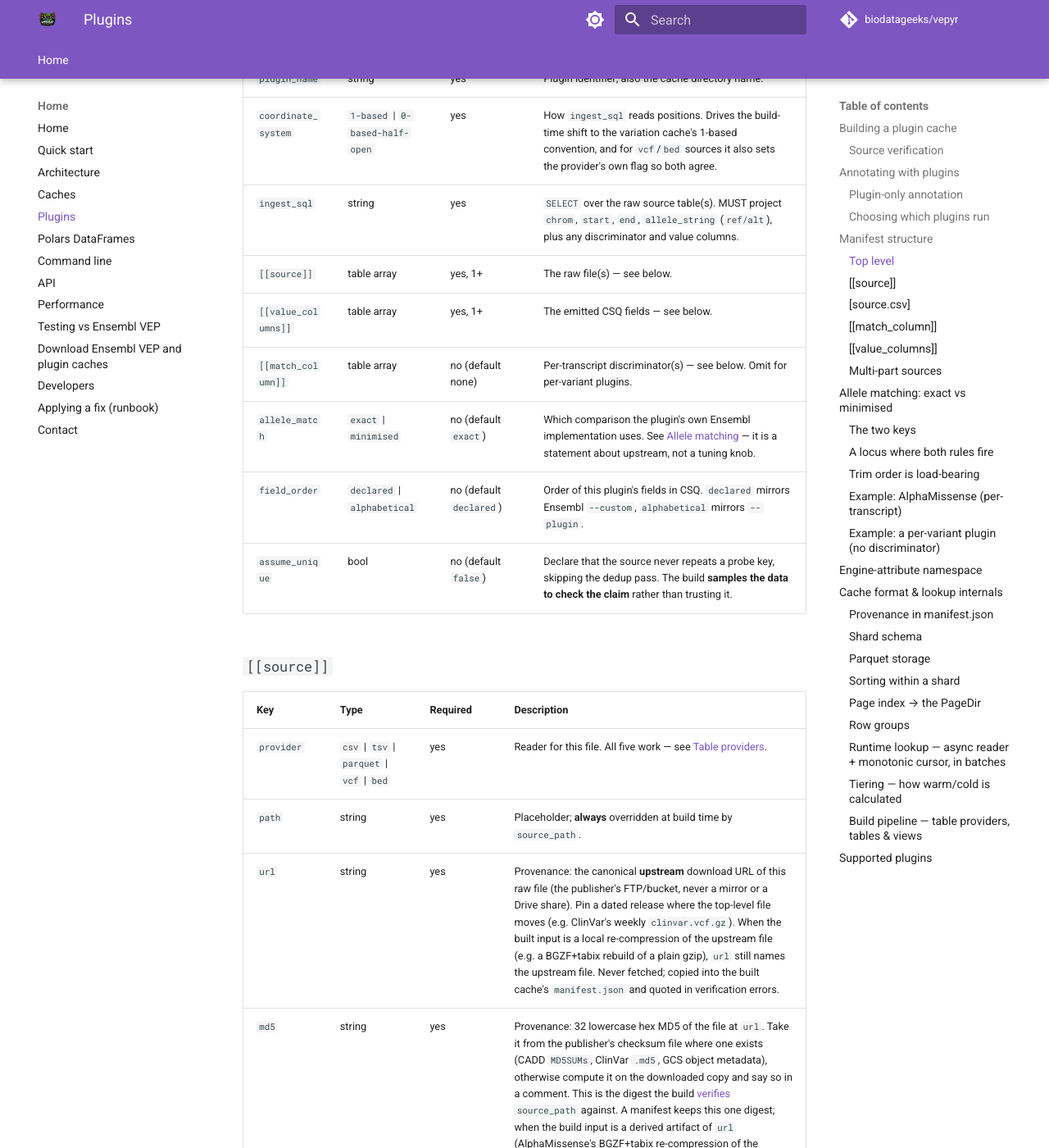
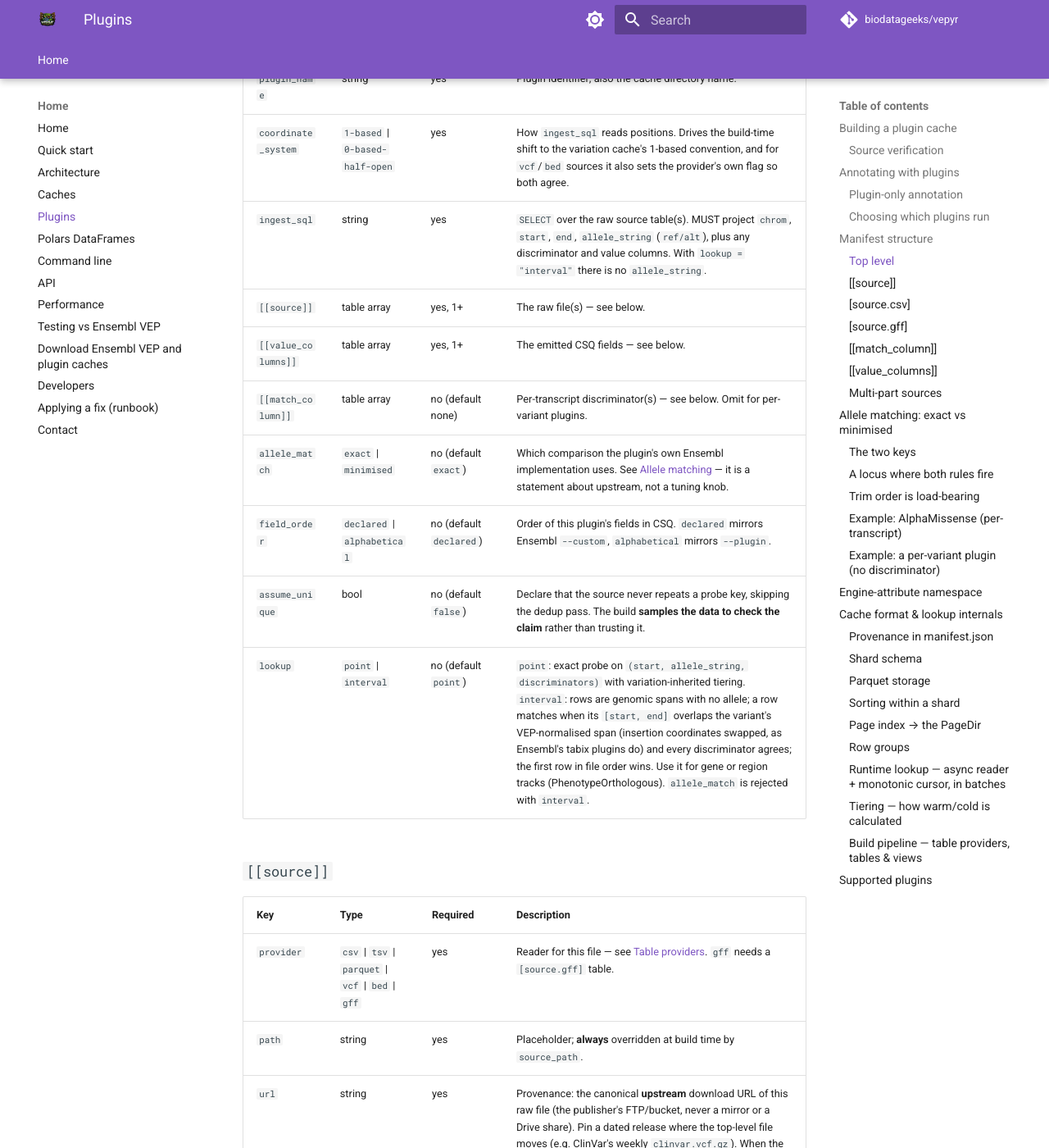
Before and after one commit to biodatageeks/vepyr, an MkDocs documentation site: the page built from docs/plugins.md, in a window 1280 px wide and 1400 px high, scrolled down 4343 px. Shown: the whole window at 82% size. Built offline with MkDocs 1.6.1 and Material for MkDocs 9.7.7, drawn with Linux system fonts in a browser that asks for light colours; comment, search, counter and statistics services are not loaded; some of the changed text lies outside the part shown.

Commit message:
docs: gff sources, interval lookups and the PhenotypeOrthologous plugin
Co-Authored-By: Claude Fable 5.1 <noreply@anthropic.com>
Claude-Session: https://claude.ai/code/session_01Ybip12LHW1qoorZjs3TwYT

```diff
--- a/README.md
+++ b/README.md
@@ -32,7 +32,7 @@ results as a `polars.LazyFrame` or a VCF with `CSQ` in the `INFO` column.
 | [Command line](https://biodatageeks.org/vepyr/cli/) | `vepyr annotate`, VCF in, VCF out |
 | [Download Ensembl VEP and plugin caches](https://biodatageeks.org/vepyr/downloads/) | Prebuilt release-116 caches |
 | [Caches](https://biodatageeks.org/vepyr/caches/) | Cache types, entity schemas, CSQ output fields |
-| [Plugins](https://biodatageeks.org/vepyr/plugins/) | CADD, SpliceAI, AlphaMissense, ClinVar, dbNSFP |
+| [Plugins](https://biodatageeks.org/vepyr/plugins/) | CADD, SpliceAI, AlphaMissense, ClinVar, dbNSFP, PhenotypeOrthologous |
 | [API reference](https://biodatageeks.org/vepyr/api/) | `build_cache()`, `annotate()`, … |
 | [Performance](https://biodatageeks.org/vepyr/performance/) | Benchmarks vs Ensembl VEP |
 
--- a/docs/dataframes.md
+++ b/docs/dataframes.md
@@ -156,7 +156,9 @@ type come from the plugin's manifest, not from the CSQ text it travels in:
 - A plugin keyed on a transcript feature, such as SpliceAI (by gene symbol)
   or AlphaMissense (by protein change), gives one value per consequence
   entry, aligned with `Consequence`: `SpliceAI_pred_DP_AG: List(Int32)`,
-  `am_pathogenicity: List(Float32)`.
+  `am_pathogenicity: List(Float32)`. Interval plugins such as
+  PhenotypeOrthologous (gene span + `Gene`) are lists too, empty on entries
+  whose transcript lies outside the matching span.
 - The element type is the manifest's `type`: `Utf8`, `Int32` or `Float32`.
   CADD's scores are declared `Utf8` so the VCF reproduces the source digits
   exactly, which is why `CADD_PHRED` is a string; cast it when you need a
--- a/docs/downloads.md
+++ b/docs/downloads.md
@@ -194,13 +194,16 @@ the CSQ output.
 | SpliceAI | [`vepyr_116_GRCh38_plugin_spliceai`](https://huggingface.co/datasets/biodatageeks/vepyr_116_GRCh38_plugin_spliceai) | 24 G | Ensembl 110 masked SNV MANE (model v1.3.1) |
 | AlphaMissense | [`vepyr_116_GRCh38_plugin_alphamissense`](https://huggingface.co/datasets/biodatageeks/vepyr_116_GRCh38_plugin_alphamissense) | 545 M | hg38 canonical, 2023 release |
 | ClinVar | [`vepyr_116_GRCh38_plugin_clinvar`](https://huggingface.co/datasets/biodatageeks/vepyr_116_GRCh38_plugin_clinvar) | 77 M | GRCh38 weekly, `fileDate=2026-07-06` |
+| PhenotypeOrthologous | [`vepyr_116_GRCh38_plugin_phenotypeorthologous`](https://huggingface.co/datasets/biodatageeks/vepyr_116_GRCh38_plugin_phenotypeorthologous) | < 10 M | Ensembl release-116 GFF3 (`…_112_GRCh38.gff3.gz`) |
 
 Each repository holds `chr1.parquet` … `chr22.parquet` plus the plugin
-`manifest.json`. **Autosomes only** — chrX, chrY and chrM are not covered. Every
-dataset card documents its full source provenance, schema, CSQ field mapping and
-licence.
+`manifest.json`. The four score caches are **autosomes only** — chrX, chrY and
+chrM are not covered; the PhenotypeOrthologous cache also carries `chrX` and
+`chrMT` (its source has no chrY rows, which the manifest lists with 0 rows).
+Every dataset card documents its full source provenance, schema, CSQ field
+mapping and licence.
 
-!!! warning "Three of the four are non-commercial only"
+!!! warning "Three of the five are non-commercial only"
     **CADD**, **SpliceAI** and **AlphaMissense** restrict use to academic /
     non-profit research; commercial use needs a licence from the respective
     provider. Only the ClinVar cache is unrestricted (NCBI public domain). Each
--- a/docs/plugins.md
+++ b/docs/plugins.md
@@ -191,26 +191,28 @@ source and map it to CSQ fields.
 |---|---|---|---|
 | `plugin_name` | string | yes | Plugin identifier; also the cache directory name. |
 | `coordinate_system` | `1-based` \| `0-based-half-open` | yes | How `ingest_sql` reads positions. Drives the build-time shift to the variation cache's 1-based convention, and for `vcf`/`bed` sources it also sets the provider's own flag so both agree. |
-| `ingest_sql` | string | yes | `SELECT` over the raw source table(s). MUST project `chrom`, `start`, `end`, `allele_string` (`ref/alt`), plus any discriminator and value columns. |
+| `ingest_sql` | string | yes | `SELECT` over the raw source table(s). MUST project `chrom`, `start`, `end`, `allele_string` (`ref/alt`), plus any discriminator and value columns. With `lookup = "interval"` there is no `allele_string`. |
 | `[[source]]` | table array | yes, 1+ | The raw file(s) — see below. |
 | `[[value_columns]]` | table array | yes, 1+ | The emitted CSQ fields — see below. |
 | `[[match_column]]` | table array | no (default none) | Per-transcript discriminator(s) — see below. Omit for per-variant plugins. |
 | `allele_match` | `exact` \| `minimised` | no (default `exact`) | Which comparison the plugin's own Ensembl implementation uses. See [Allele matching](#allele-matching-exact-vs-minimised) — it is a statement about upstream, not a tuning knob. |
 | `field_order` | `declared` \| `alphabetical` | no (default `declared`) | Order of this plugin's fields in CSQ. `declared` mirrors Ensembl `--custom`, `alphabetical` mirrors `--plugin`. |
 | `assume_unique` | bool | no (default `false`) | Declare that the source never repeats a probe key, skipping the dedup pass. The build **samples the data to check the claim** rather than trusting it. |
+| `lookup` | `point` \| `interval` | no (default `point`) | `point`: exact probe on `(start, allele_string, discriminators)` with variation-inherited tiering. `interval`: rows are genomic spans with no allele; a row matches when its `[start, end]` overlaps the variant's VEP-normalised span (insertion coordinates swapped, as Ensembl's tabix plugins do) and every discriminator agrees; the first row in file order wins. Use it for gene or region tracks (PhenotypeOrthologous). `allele_match` is rejected with `interval`. |
 
 ### `[[source]]`
 
 | Key | Type | Required | Description |
 |---|---|---|---|
-| `provider` | `csv` \| `tsv` \| `parquet` \| `vcf` \| `bed` | yes | Reader for this file. All five work — see [Table providers](#build-pipeline-table-providers-tables-views). |
+| `provider` | `csv` \| `tsv` \| `parquet` \| `vcf` \| `bed` \| `gff` | yes | Reader for this file — see [Table providers](#build-pipeline-table-providers-tables-views). `gff` needs a `[source.gff]` table. |
 | `path` | string | yes | Placeholder; **always** overridden at build time by `source_path`. |
 | `url` | string | yes | Provenance: the canonical **upstream** download URL of this raw file (the publisher's FTP/bucket, never a mirror or a Drive share). Pin a dated release where the top-level file moves (e.g. ClinVar's weekly `clinvar.vcf.gz`). When the built input is a local re-compression of the upstream file (e.g. a BGZF+tabix rebuild of a plain gzip), `url` still names the upstream file. Never fetched; copied into the built cache's `manifest.json` and quoted in verification errors. |
 | `md5` | string | yes | Provenance: 32 lowercase hex MD5 of the file at `url`. Take it from the publisher's checksum file where one exists (CADD `MD5SUMs`, ClinVar `.md5`, GCS object metadata), otherwise compute it on the downloaded copy and say so in a comment. This is the digest the build [verifies](#source-verification) `source_path` against. A manifest keeps this one digest; when the build input is a derived artifact of `url` (AlphaMissense's BGZF+tabix re-compression of the upstream plain gzip) the preprocessing is documented in the plugin's README and the build runs with `verify_source="warn"` or `False`. |
 | `part` | string | no | Names this source when a manifest declares several. Registers as `plugin_<name>_src_<part>`, and makes `source_path` take a `{part: path}` mapping. |
-| `index` | `tabix` | no | Random-access index. Explicit rather than inferred from a `.gz` suffix, because ordinary gzip is not seekable. On `csv`/`tsv` it **requires** `compression = "gzip"` (i.e. BGZF) — a plain gzip source with `index = "tabix"` is rejected at parse time. |
+| `index` | `tabix` | no | Random-access index. Explicit rather than inferred from a `.gz` suffix, because ordinary gzip is not seekable. Valid for `csv`/`tsv`/`vcf`/`gff`; on `csv`/`tsv` it **requires** `compression = "gzip"` (i.e. BGZF) — a plain gzip source with `index = "tabix"` is rejected at parse time. |
 | `record_layout` | bool | no (default `false`) | `vcf` sources only: carry the raw record layout through the provider. |
-| `[source.csv]` | table | for `csv`/`tsv` | Parsing options — see below. Not used by `parquet`/`vcf`/`bed`. |
+| `[source.csv]` | table | for `csv`/`tsv` | Parsing options — see below. Not used by `parquet`/`vcf`/`bed`/`gff`. |
+| `[source.gff]` | table | for `gff` | Attribute projection — see below. |
 
 ### `[source.csv]`
 
@@ -221,6 +223,12 @@ source and map it to CSQ fields.
 | `comment` | string | none | Lines starting with this are skipped (e.g. `"#"`). |
 | `compression` | string | none | `"gzip"` is the recognised value. gzip inputs are decompressed to a temp file first, since DataFusion is built without the `compression` feature. |
 | `schema` | array of `{name, type}` | empty | Ordered column list for headerless or explicitly typed input. `type` is `Utf8`, `Float32` or `Int32` — declaring everything `Utf8` and casting in `ingest_sql` is the common pattern. |
+
+### `[source.gff]`
+
+| Key | Type | Required | Description |
+|---|---|---|---|
+| `attributes` | array of strings | yes | GFF3 attribute keys exposed as flat nullable `Utf8` columns named exactly like the key (quote them in SQL: `"Rat_gene_id"`). Values are percent-decoded and not trimmed; an absent key is NULL. The fixed columns are `chrom, start, end, type, source, score, strand, phase`. With `index = "tabix"` the BGZF file is sliced per chromosome; plain or gzip GFF is read whole. |
 
 ### `[[match_column]]`
 
@@ -625,6 +633,12 @@ then a derived **`tier`** column (Int8: `0` = warm, `1` = cold). The variation
 frequency columns used to compute the tier are **not** stored — only the tier
 survives.
 
+For `lookup = "interval"` caches `allele_string` is absent and `tier` is always
+`1`: interval rows have no allele to inherit a tier from, so the variation join
+is skipped and rows are written in `(start, file order)`. At runtime the whole
+per-chromosome shard is loaded into one interval tree per discriminator value
+and probed with the variant's span.
+
 
 --8<-- "includes/cache-internals.md"
 
@@ -692,6 +706,7 @@ see [Plugin caches](downloads.md#plugin-caches) for the download commands.
 | **AlphaMissense** | 2 | `{ref_aa}{Protein_position}{alt_aa}` | `minimised` | [`…plugin_alphamissense`](downloads.md#plugin-caches) | [Zenodo](https://zenodo.org/records/8208688) |
 | **ClinVar** | 6 | — (per variant) | `minimised` | [`…plugin_clinvar`](downloads.md#plugin-caches) | [ncbi.nlm.nih.gov/clinvar](https://www.ncbi.nlm.nih.gov/clinvar/) |
 | **dbNSFP** | 19 | `{ref_aa}/{alt_aa}` | `exact` | **not published** — build locally | [dbNSFP](https://www.dbnsfp.org/) |
+| **PhenotypeOrthologous** | 4 | `{Gene}` + gene-span overlap (`lookup = "interval"`) | — | [`…plugin_phenotypeorthologous`](downloads.md#plugin-caches) | [Ensembl FTP](https://ftp.ensembl.org/pub/release-116/variation/PhenotypeOrthologous/) |
 
 The CSQ fields each plugin emits, **in emitted order**:
 
@@ -702,6 +717,7 @@ The CSQ fields each plugin emits, **in emitted order**:
 | AlphaMissense | `am_class`, `am_pathogenicity` |
 | ClinVar | `ClinVar`, `ClinVar_CLNSIG`, `ClinVar_CLNREVSTAT`, `ClinVar_CLNDN`, `ClinVar_CLNVC`, `ClinVar_CLNVI` |
 | dbNSFP | `CADD_phred`, `CADD_raw`, `GERP++_RS`, `MetaLR_pred`, `MetaLR_score`, `MetaSVM_pred`, `MetaSVM_score`, `MutationTaster_pred`, `MutationTaster_score`, `PROVEAN_pred`, `PROVEAN_score`, `Polyphen2_HDIV_score`, `Polyphen2_HVAR_score`, `REVEL_score`, `SIFT4G_pred`, `SIFT4G_score`, `VEST4_score`, `phastCons100way_vertebrate`, `phyloP100way_vertebrate` |
+| PhenotypeOrthologous | `PhenotypeOrthologous_Mouse_geneid`, `PhenotypeOrthologous_Mouse_phenotype`, `PhenotypeOrthologous_Rat_geneid`, `PhenotypeOrthologous_Rat_phenotype` |
 
 !!! note "Emitted order is not manifest order"
     A manifest's `field_order` decides this, and it is not the order the
@@ -729,5 +745,6 @@ The CSQ fields each plugin emits, **in emitted order**:
 !!! warning "Licence terms differ per plugin"
     **CADD**, **SpliceAI** and **AlphaMissense** restrict use to academic /
     non-profit research; commercial use needs a licence from the respective
-    provider. **ClinVar** is unrestricted (NCBI public domain). Each Hugging
+    provider. **ClinVar** is unrestricted (NCBI public domain) and
+    **PhenotypeOrthologous** is Ensembl data, free for any use. Each Hugging
     Face dataset card carries the specific terms.
--- a/e2e-testing/README.md
+++ b/e2e-testing/README.md
@@ -306,6 +306,8 @@ the runner works before and after those files are reorganised.
 | `merged_flag_pick_allele` | `--merged --flag_pick_allele` | `HG002_annotated_wgs_everything_hgvs_merged_flag_pick_allele.vcf.gz` |
 | `merged_flag_pick_allele_gene` | `--merged --flag_pick_allele_gene` | `HG002_annotated_wgs_everything_hgvs_merged_pick.vcf.gz` |
 | `refseq` | `--refseq` baseline | `HG002_annotated_wgs_everything_hgvs_refseq.vcf.gz` |
+| `merged_plugins` | `--merged` + SpliceAI, CADD, AlphaMissense, dbNSFP, ClinVar | `plugins/HG002_chr{N}_5plugins_vep116_caddfix.vcf.gz` (per contig) |
+| `merged_phenotypeorthologous` | `--merged --plugin PhenotypeOrthologous` | `plugins/HG002_chr{N}_phenotypeorthologous_vep116.vcf.gz` (per contig) |
 
 The baseline Ensembl, merged, and RefSeq profiles are qualified and available
 for both supported releases:
```
Also changed, not shown: other parts of docs/downloads.md (+1 -1 lines), other parts of docs/plugins.md (+3 -3 lines), docs/architecture.md (+1 -1 lines), docs/testing-vep.md (+8 -0 lines).
